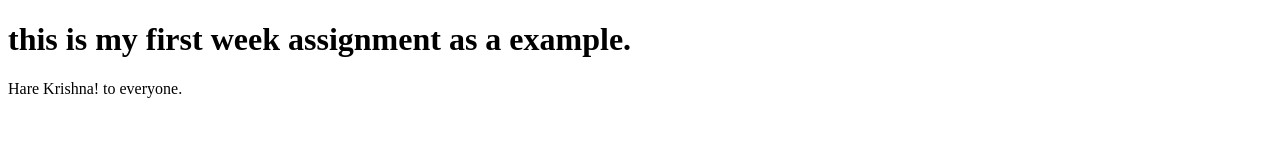
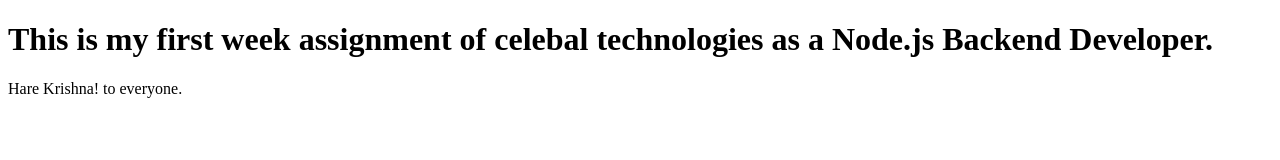
Before and after one commit to satyakamtyagi369/celebal-technologies-first-week-assignment, a plain HTML site: page index.html in a window 1280 px wide. Drawn offline with Linux system fonts and the light colour scheme.

Commit message:
update html code

```diff
--- a/index.html
+++ b/index.html
@@ -6,7 +6,7 @@
     <title>week first example</title>
 </head>
 <body>
-    <h1>this is my first week assignment as a example.</h1>
+    <h1>This is my first week assignment of celebal technologies as a Node.js Backend Developer.</h1>
     <p> Hare Krishna! to everyone.</p>
 </body>
 </html>
```
